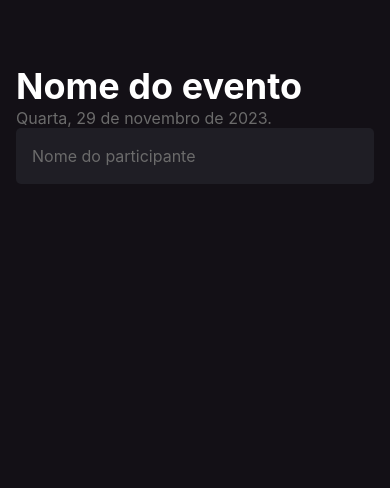
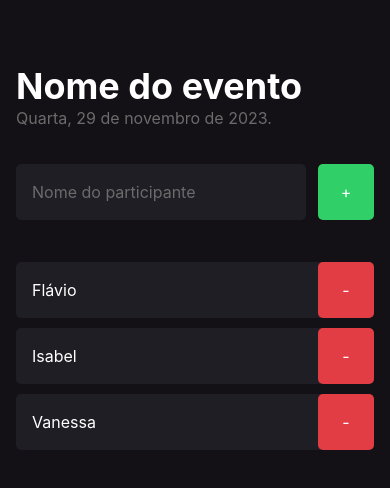
Before and after one commit to flavioaugusto1/my-event, a React Native app: screen / in a window 390 px wide. Shown: the top 488 px of the page. Built offline with nearby package versions, Linux system fonts and the light colour scheme.

Commit message:
Implementado componentização, tipagem e propriedades

```diff
--- /dev/null
+++ b/src/components/Participant/index.tsx
@@ -0,0 +1,22 @@
+import { View, Text, TouchableOpacity } from "react-native";
+import { styles } from "./styles";
+
+type Props = {
+  name: string
+}
+
+export function Participant({ name }: Props) {
+  return (
+    <View style={styles.container}>
+      <Text style={styles.name}>{name}</Text>
+
+      <TouchableOpacity style={styles.button}>
+        <Text
+          style={styles.buttonText}
+        >
+          -
+        </Text>
+      </TouchableOpacity>
+    </View>
+  )
+}
--- /dev/null
+++ b/src/components/Participant/styles.ts
@@ -0,0 +1,30 @@
+import { StyleSheet } from "react-native";
+
+export const styles = StyleSheet.create({
+  container: {
+    width: '100%',
+    backgroundColor: '#1F1E25',
+    borderRadius: 5,
+    flexDirection: "row",
+    alignItems: "center",
+    marginBottom: 10
+  },
+  name: {
+    flex: 1,
+    fontSize: 16,
+    color: '#FFF',
+    marginLeft: 16
+  },
+  button: {
+    width: 56,
+    height: 56,
+    borderRadius: 5,
+    backgroundColor: '#E23C44',
+    justifyContent: "center",
+    alignItems: "center",
+  },
+  buttonText: {
+    color: '#fff',
+    fontSize: 16
+  }
+});
--- a/src/screens/Home/index.tsx
+++ b/src/screens/Home/index.tsx
@@ -1,7 +1,13 @@
-import { Text, View, TextInput } from "react-native"
+import { Text, View, TextInput, TouchableOpacity } from "react-native"
 import { styles } from "./styles"
+import { Participant } from "../../components/Participant";
 
 export function Home() {
+
+  function handleParticipantAdd() {
+    console.log('Clicou');
+  }
+
   return (
     <View style={styles.container}>
       <Text style={styles.eventName}>
@@ -11,11 +17,25 @@
         Quarta, 29 de novembro de 2023.
       </Text>
 
-      <TextInput
-        style={styles.input}
-        placeholder="Nome do participante"
-        placeholderTextColor="#6B6B6B"
-      />
+      <View style={styles.form}>
+        <TextInput
+          style={styles.input}
+          placeholder="Nome do participante"
+          placeholderTextColor="#6B6B6B"
+        />
+
+        <TouchableOpacity style={styles.button} onPress={handleParticipantAdd}>
+          <Text
+            style={styles.buttonText}
+          >
+            +
+          </Text>
+        </TouchableOpacity>
+      </View>
+
+      <Participant name="Flávio"/>
+      <Participant name="Isabel"/>
+      <Participant name="Vanessa"/>
     </View>
   )
 }
--- a/src/screens/Home/styles.ts
+++ b/src/screens/Home/styles.ts
@@ -16,12 +16,32 @@
     fontSize: 16,
     color: '#6B6B6B'
   },
+  form: {
+    flexDirection: "row",
+    width:'100%',
+    gap: 12,
+    marginTop: 36,
+    marginBottom: 42
+  },
   input: {
+    flex: 1,
     backgroundColor: '#1F1E25',
     height: 56,
     borderRadius: 5,
     color: '#FFF',
     padding: 16,
     fontSize: 16
+  },
+  button: {
+    width: 56,
+    height: 56,
+    borderRadius: 5,
+    backgroundColor: '#31cf67',
+    justifyContent: "center",
+    alignItems: "center"
+  },
+  buttonText: {
+    color: '#fff',
+    fontSize: 16
   }
 })
```
